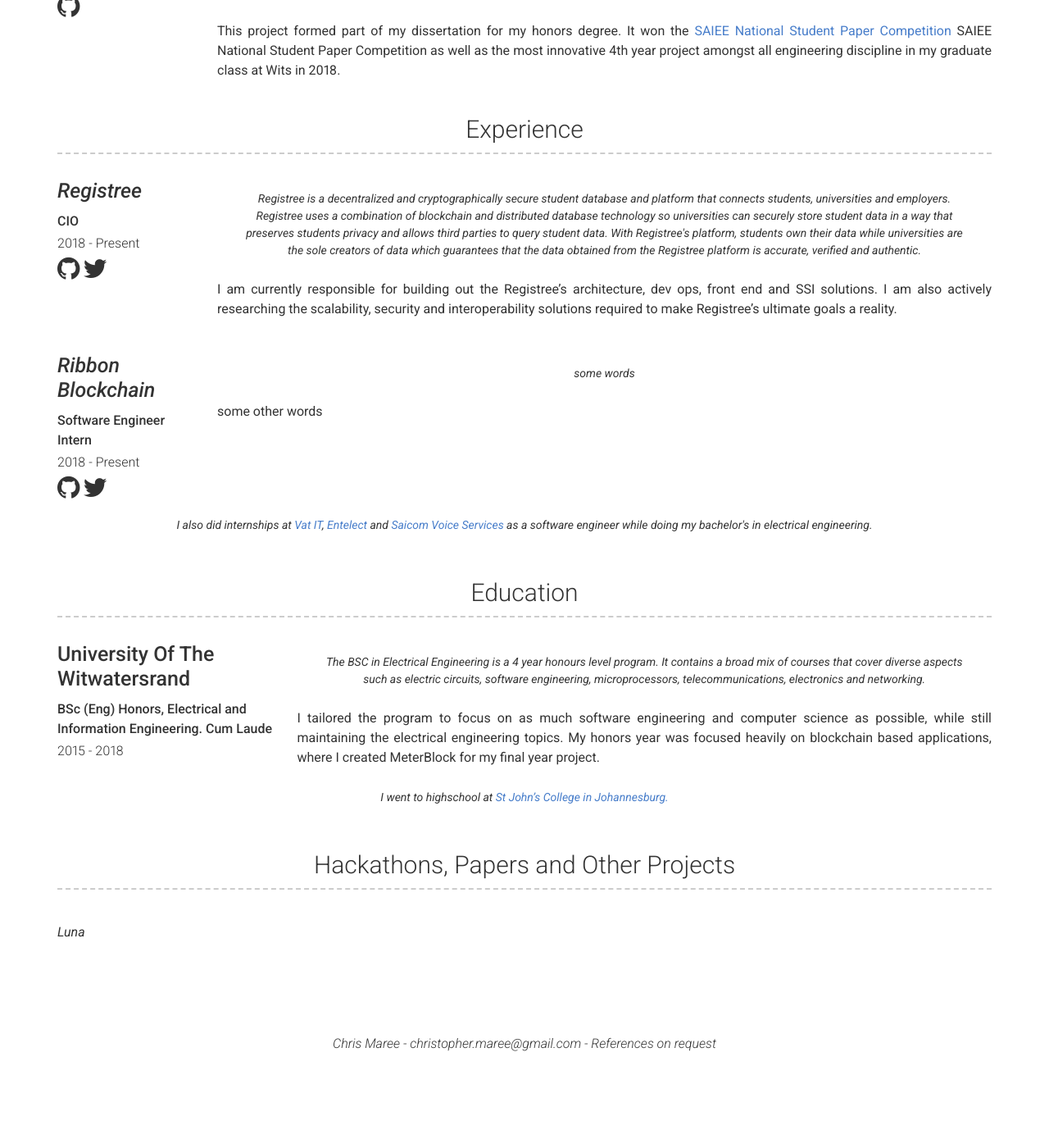
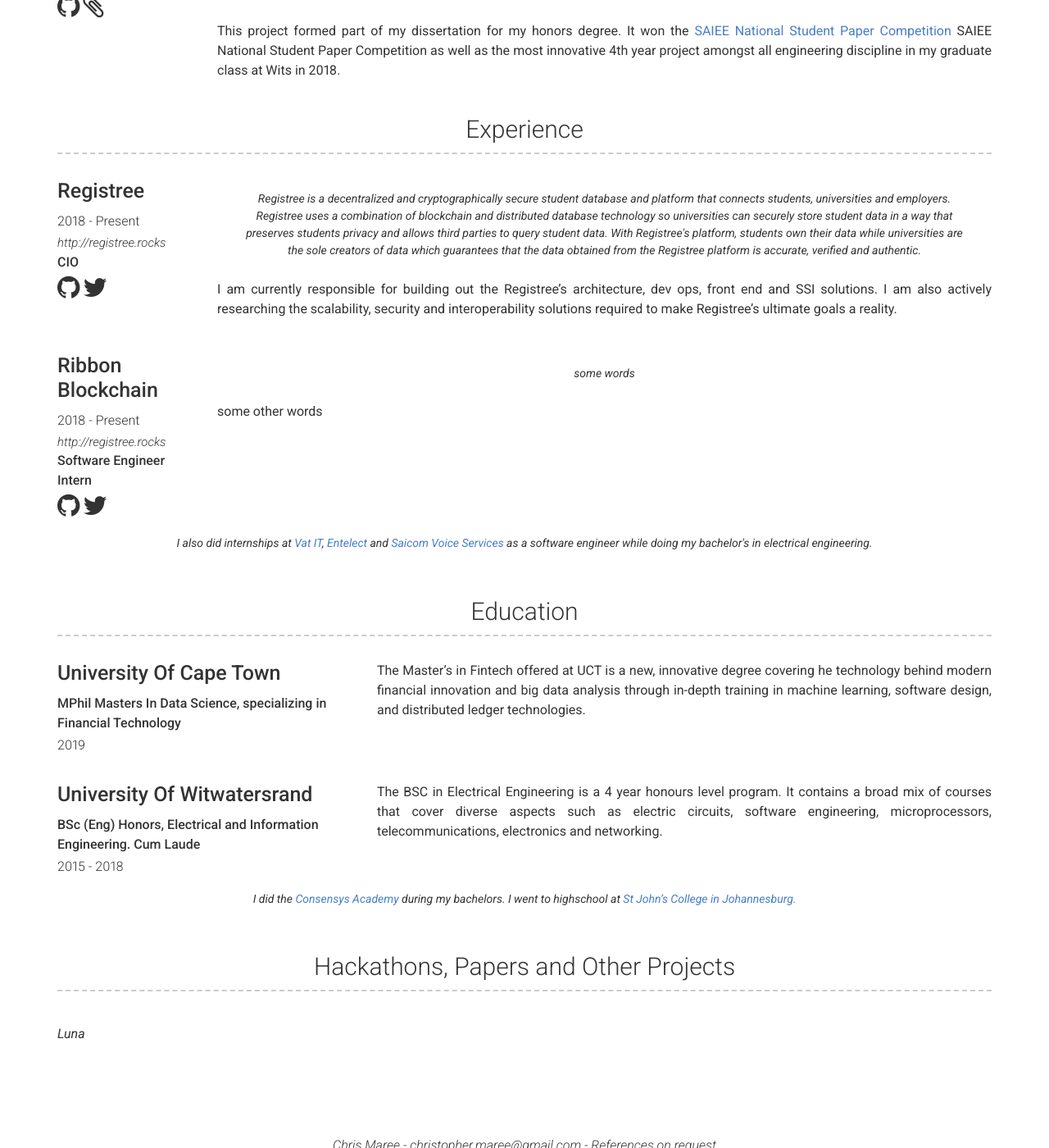
Before and after one commit to chrismaree/PersonalWebsite, a Jekyll site: the page built from index.md, in a window 1280 px wide and 1400 px high, scrolled down 1000 px. Shown: the whole window at 82% size. Built offline with Jekyll 4.4.1, drawn with Linux system fonts in a browser that asks for light colours; before the commit the page ends 2297 px from its top, so only the background shows below that.

Commit message:
small content update

```diff
--- a/_data/education.yml
+++ b/_data/education.yml
@@ -1,8 +1,14 @@
 # Education Template
-- name: University Of The Witwatersrand
+- name: University Of Cape Town
+  dates: 2019
+  qualification: MPhil Masters In Data Science, specializing in Financial Technology
+  description: |
+    The Master's in Fintech offered at UCT is a new, innovative degree covering he technology behind modern financial innovation and big data analysis through in-depth training in machine learning, software design, and distributed ledger technologies.
+  # quote: >
+- name: University Of Witwatersrand
   dates: 2015 - 2018
   qualification: BSc (Eng) Honors, Electrical and Information Engineering. Cum Laude
-  quote: >
+  description: |
     The BSC in Electrical Engineering is a 4 year honours level program. It contains a broad mix of courses that cover diverse aspects such as electric circuits, software engineering, microprocessors, telecommunications, electronics and networking.
-  description: |
-    I tailored the program to focus on as much software engineering and computer science as possible, while still maintaining the electrical engineering topics. My honors year was focused heavily on blockchain based applications, where I created MeterBlock for my final year project.
+  # quote: >
+  #   I tailored the program to focus on as much software engineering and computer science as possible, while still maintaining the electrical engineering topics. My honors year was focused heavily on blockchain based applications, where I created MeterBlock for my final year project.
--- a/_data/projects.yml
+++ b/_data/projects.yml
@@ -13,6 +13,7 @@
     I was one of the founders of the project and helped build out the initial version for Christmas in 2018. Early 2019 we took the project to a new level integrating claimable links and dai for Chinese new year. I lead up the development for this second iteration and was responsible for the smart contracts and front end design and integration.
 - name: MeterBlock
   github: https://github.com/chrismaree/meterblock
+  report: https://github.com/chrismaree/meterblock/blob/master/Documents/Final%20Report.pdf
   date: 2018
   quote: >
     MeterBlock was a collaborative project that created a decentralised platform to facilitate the governance of electrical energy consumption and production, measured and controlled by smart, blockchain-connected power meters. The goal of the project was to build a Proof-of-Concept (PoC) prototype device running on the Ethereum blockchain to facilitate this energy exchange energy governance.
--- a/_includes/education.html
+++ b/_includes/education.html
@@ -2,12 +2,12 @@
   <h3>{{ site.education_title | default: "Education" }}</h3>
   {% for education in site.data.education %}
   <div class="row clearfix education">
-    <div class="col-xs-12 col-sm-4 col-md-3 col-print-12 left-column">
+    <div class="col-xs-12 col-sm-4 col-print-12 left-column">
       <h4>{{ education.name }}</h4>
       <p><b>{{ education.qualification }}</b></p>
       <p>{{ education.dates }}</p>
     </div>
-    <div class="col-xs-12 col-sm-8 col-md-9 col-print-12">
+    <div class="col-xs-12 col-sm-8 col-print-12">
       {%- if education.quote -%}
       <p class="quote">{{ education.quote }}</p>
       {%- endif -%}
@@ -15,6 +15,9 @@
     </div>
   </div>
   {% endfor %}
-  <p class="quote">I went to highschool at <a href="https://www.stjohnscollege.co.za/" target="_blank">St John’s
-      College in Johannesburg.</a></p>
+  <p class="quote">
+     I did the <a href="https://consensys.net/academy/" target="_blank">Consensys Academy</a> during my
+     bachelors.
+     I went to highschool at <a href="https://www.stjohnscollege.co.za/" target="_blank">St John’s College in Johannesburg.</a>
+    </p>
 </div>
--- a/_includes/experience.html
+++ b/_includes/experience.html
@@ -4,16 +4,18 @@
   <div class="row clearfix experience">
     <div class="col-xs-12 col-sm-4 col-md-3 col-lg-2 col-print-12 left-column">
       <h4 class="name">
-          {%- if experience.link -%}
-            {% include a.html href=experience.link %}
-          {%- endif -%}
         {{ experience.company }}
         {%- if experience.link -%}
         </a>
         {%- endif -%}
       </h4>
+      <p>{{ experience.dates }}</p>
+      {%- if experience.link -%}
+      {% include a.html href=experience.link class="project-link" %}{{ experience.link }}</a>
+      {%- endif -%}
+
       <p><b>{{ experience.job_title }}</b></p>
-        <p>{{ experience.dates }}</p>
+
       {% for job in experience.jobs %}
       <p><b>{{ job.title }}</b></p>
       <p>{{ job.dates }}</p>
--- a/_includes/projects.html
+++ b/_includes/projects.html
@@ -34,6 +34,11 @@
           <i class="fa fa-telegram" title="{{ project.name }} telegram link"></i>
         </a>
         {%- endif -%}
+        {%- if project.report -%}
+        <a href="{{ project.report }}" target="_blank">
+          <i class="fa fa-paperclip" title="{{ project.name }} report link"></i>
+        </a>
+        {%- endif -%}
       </p>
     </div>
     <div class="col-xs-12 col-sm-8 col-md-9 col-lg-10 col-print-12">
```
Also changed, not shown: README.md, 2 other files. Lines whose indentation alone changed are shown as unchanged.
